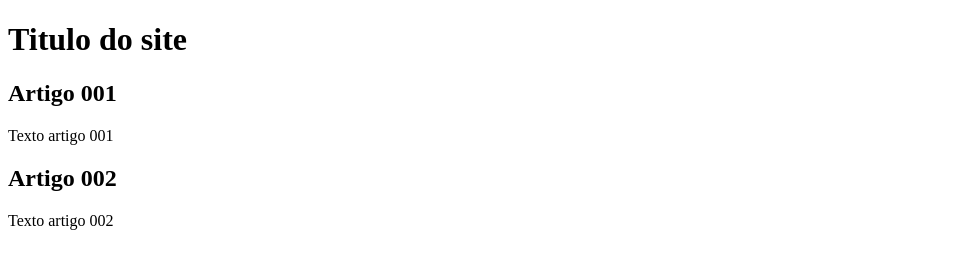
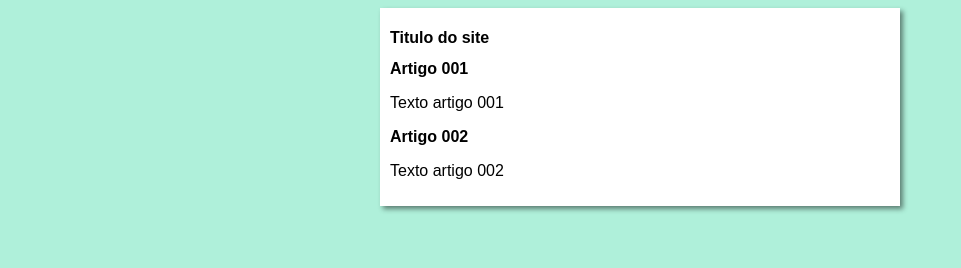
Before and after one commit to ellaflorencie/projeto-site, a plain HTML site: page index.html in a window 1280 px wide. Shown: the whole page, without its empty margins (0-961 px from the left). Drawn offline with Linux system fonts and the light colour scheme.

Commit message:
Iniciei o design

```diff
--- /dev/null
+++ b/estilos/style.css
@@ -0,0 +1,17 @@
+*{
+    font-family: Arial, Helvetica, sans-serif;
+    font-size: 16px;
+}
+
+body{
+    background-color: rgb(175, 240, 218);
+}
+
+
+main{
+    background-color: white;
+    width: 500px;
+    margin: auto;
+    padding: 10px;
+    box-shadow: 3px 3px 5px rgba(0, 0, 0, 0.473);
+}
--- a/index.html
+++ b/index.html
@@ -4,6 +4,7 @@
     <meta charset="UTF-8">
     <meta name="viewport" content="width=device-width, initial-scale=1.0">
     <title>Título do site</title>
+    <link rel="stylesheet" href="estilos/style.css">
 </head>
 <body>
     <main>
```
